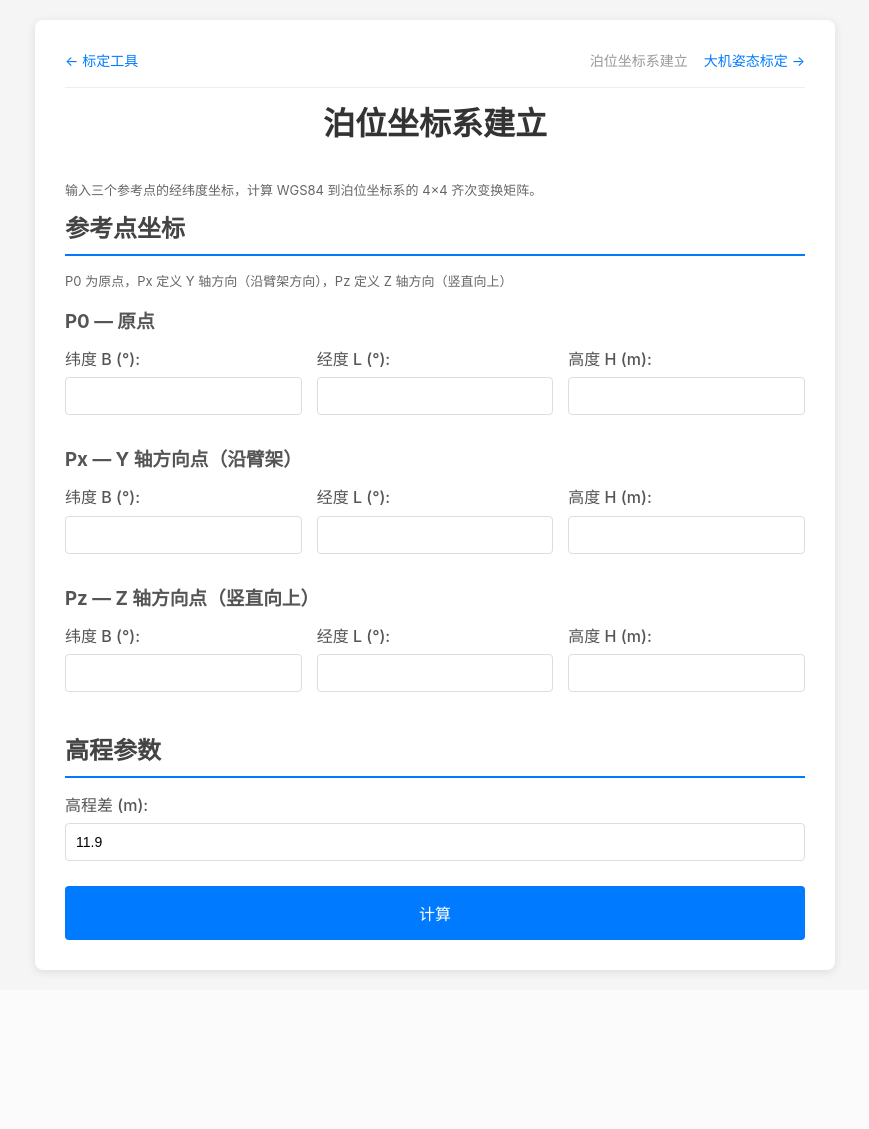
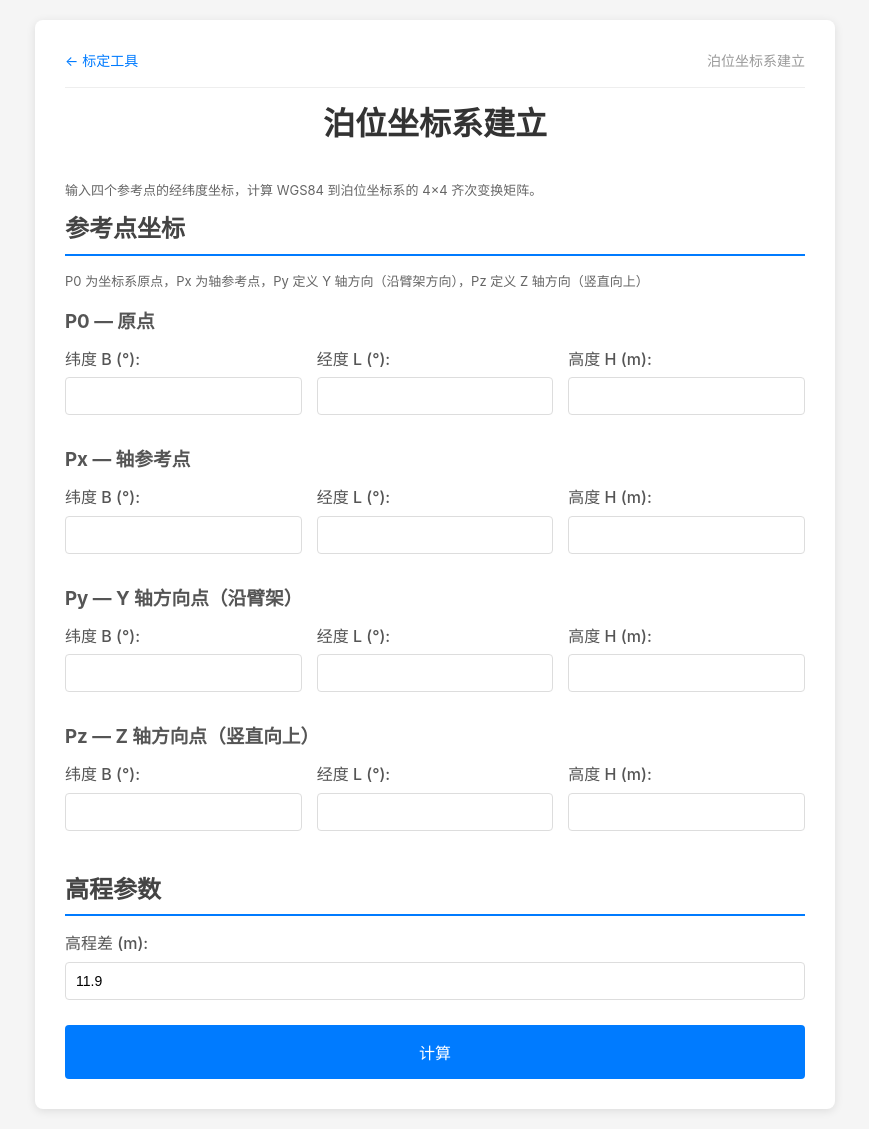
Before and after one commit to yuehan1228/calibration_tool, a Flask app: page /local_axis_setup in a window 1280 px wide. Shown: the whole page, without its empty margins (205-1074 px from the left). Before the commit the page ends 975 px from the top, so only its background shows below. Run offline with Flask 2, Linux system fonts and the light colour scheme.

Commit message:
fix: 重新上传泊位坐标系由四点标定

```diff
--- a/templates/local_axis_setup.html
+++ b/templates/local_axis_setup.html
@@ -10,19 +10,16 @@
     <div class="container">
         <nav class="nav-bar">
             <a href="/">← 标定工具</a>
-            <span>
-                <span class="nav-current">泊位坐标系建立</span>
-                <a href="/posture_calib" style="margin-left: 12px;">大机姿态标定 →</a>
-            </span>
+            <span class="nav-current">泊位坐标系建立</span>
         </nav>
 
         <h1>泊位坐标系建立</h1>
-        <p class="hint">输入三个参考点的经纬度坐标，计算 WGS84 到泊位坐标系的 4×4 齐次变换矩阵。</p>
+        <p class="hint">输入四个参考点的经纬度坐标，计算 WGS84 到泊位坐标系的 4×4 齐次变换矩阵。</p>
 
         <form id="axisForm">
             <section class="section">
                 <h2>参考点坐标</h2>
-                <p class="hint">P0 为原点，Px 定义 Y 轴方向（沿臂架方向），Pz 定义 Z 轴方向（竖直向上）</p>
+                <p class="hint">P0 为坐标系原点，Px 为轴参考点，Py 定义 Y 轴方向（沿臂架方向），Pz 定义 Z 轴方向（竖直向上）</p>
 
                 <h3>P0 — 原点</h3>
                 <div class="form-grid">
@@ -40,7 +37,7 @@
                     </div>
                 </div>
 
-                <h3>Px — Y 轴方向点（沿臂架）</h3>
+                <h3>Px — 轴参考点</h3>
                 <div class="form-grid">
                     <div class="form-row">
                         <label>纬度 B (°):</label>
@@ -53,6 +50,22 @@
                     <div class="form-row">
                         <label>高度 H (m):</label>
                         <input type="number" name="px_h" step="0.000001" required>
+                    </div>
+                </div>
+
+                <h3>Py — Y 轴方向点（沿臂架）</h3>
+                <div class="form-grid">
+                    <div class="form-row">
+                        <label>纬度 B (°):</label>
+                        <input type="number" name="py_b" step="0.000000001" required>
+                    </div>
+                    <div class="form-row">
+                        <label>经度 L (°):</label>
+                        <input type="number" name="py_l" step="0.000000001" required>
+                    </div>
+                    <div class="form-row">
+                        <label>高度 H (m):</label>
+                        <input type="number" name="py_h" step="0.000001" required>
                     </div>
                 </div>
 
```
